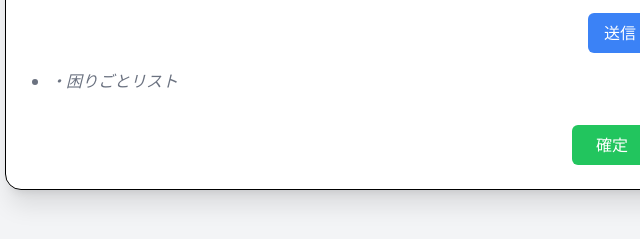
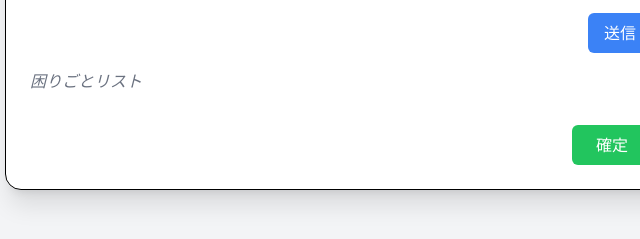
Before and after one commit to Mizuki429/WisUrproblem, a plain HTML site: page index.html in a window 1280 px wide. Shown: the part 370-609 px from the top of the page, 299-939 px from the left. Drawn offline with nearby package versions, Linux system fonts and the light colour scheme.

Commit message:
ページを更新

```diff
--- a/index.html
+++ b/index.html
@@ -15,9 +15,7 @@
       <button onclick="addToList()" class="bg-blue-500 text-white px-4 py-2 rounded-md hover:bg-blue-600 transition">送信</button>
     </div>
     <div class="mb-8">
-      <ul id="list" class="list-disc pl-5 text-gray-700">
-        <li class="text-gray-500 italic">・困りごとリスト</li>
-      </ul>
+        <a class="text-gray-500 italic">困りごとリスト</a>
     </div>
     <div class="flex justify-end">
       <button onclick="goToNextPage()" class="bg-green-500 text-white px-6 py-2 rounded-md hover:bg-green-600 transition">確定</button>
```
